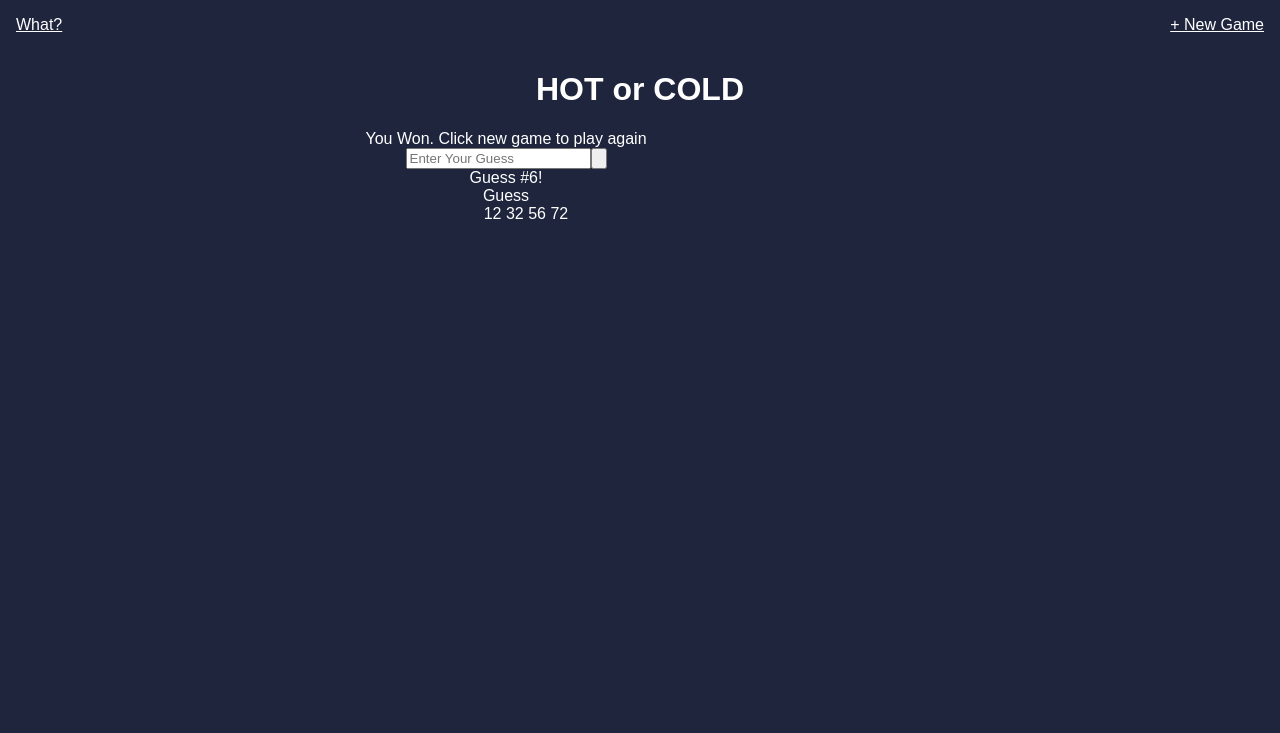
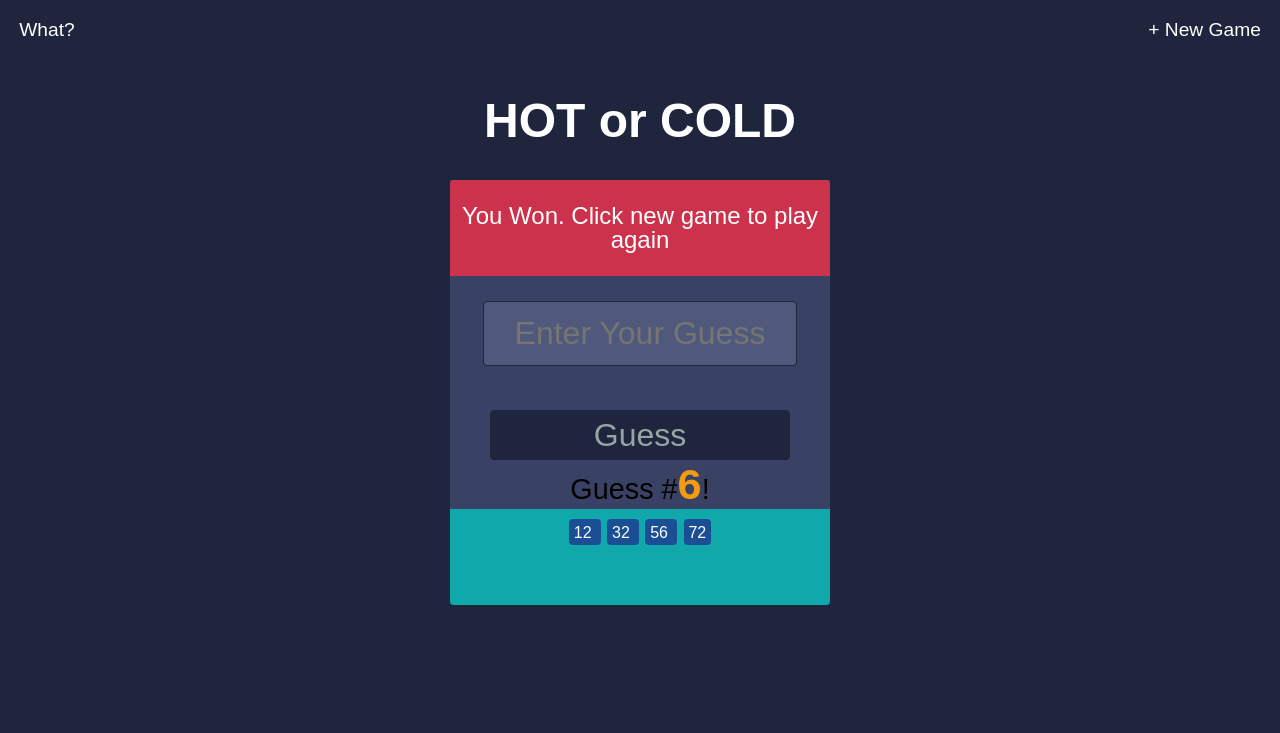
Before and after one commit to thinkful-ei20/tharaka-hot-or-cold, a React app: page / in a window 1280 px wide. Built offline with nearby package versions, Linux system fonts and the light colour scheme.

Commit message:
more fixes to css

```diff
--- a/src/components/game.css
+++ b/src/components/game.css
@@ -1,9 +1,20 @@
 .game {
     text-align: center;
-    width: 500px;
-    height: 600px;
-    /* background-color: red; */
+    width: 380px;
+    height: 380px;
+    background-color: #394264;
     color: #fff;
     position: relative;
-    left: 20%;
+    margin: auto;
 }
+
+.resultMessage {
+    background-color: #cc324b;
+    font-size: 1.5em;
+    font-weight: 400;
+    line-height: 1em;
+    border-top-left-radius: 4px;
+    border-top-right-radius: 4px;
+    padding: 1em 0.4em;
+    margin: 0 auto;
+}
--- a/src/components/game.js
+++ b/src/components/game.js
@@ -7,10 +7,12 @@ import './game.css'
 export default function Game() {
     return (
         <div className="game">
-            <span>You Won. Click new game to play again</span>
+            <div className="resultMessage">
+                <span>You Won. Click new game to play again</span>
+            </div>
+
             <Form />
             <Value count={6}/>
-            Guess
             <Guess />
         </div>
     )
--- /dev/null
+++ b/src/components/guessCount.css
@@ -0,0 +1,14 @@
+.numDef {
+    margin-top: 0.5em;
+    font-size: 1.8em;
+    padding-bottom: 0.5em;
+    color: #000;
+    display: inline;
+}
+
+.numVal {
+    color: #f39c12;
+    font-weight: 700;
+    font-size: 1.5em;
+    display:inline
+}
--- a/src/components/guessCount.js
+++ b/src/components/guessCount.js
@@ -1,9 +1,10 @@
 import React from 'react';
+import './guessCount.css'
 
 export default function Value (props){
 
     return (
-        <div className="numVal">Guess #{props.count}!</div>
+        <div className="numDef">Guess #<p className="numVal">{props.count}</p>!</div>
     )
 
 }
--- a/src/components/guessForm.css
+++ b/src/components/guessForm.css
@@ -1,3 +1,38 @@
-/* .formClass {
-    background-color: rgb(177, 32, 32);
-} */
+
+
+input.text {
+    text-align: center;
+    padding: 0.2em;
+    font-size: 2em;
+}
+
+
+input {
+    width: 300px;
+    height: 50px;
+    display: block;
+    padding: 0.8em 0;
+    margin: 0.8em auto 0;
+    background: #50597b;
+    color: #fff;
+    border: solid 1px #1f253d;
+    -webkit-border-radius: 4px;
+    -moz-border-radius: 4px;
+    border-radius: 4px;
+    text-align: center;
+    padding: 0.2em;
+    font-size: 2em;
+}
+
+
+.guessSubmit {
+    background: #1F253D;
+    color: #95a5a6;
+    font-size: 2em;
+    padding: 0.2em;
+    -webkit-transition: background 1s ease-in-out;
+    -moz-transition: background 1s ease-in-out;
+    -ms-transition: background 1s ease-in-out;
+    -o-transition: background 1s ease-in-out;
+    transition: background 1s ease-in-out;
+}
--- a/src/components/guessForm.js
+++ b/src/components/guessForm.js
@@ -4,9 +4,9 @@ import './guessForm.css'
 
 export default function Form (){
     return (
-        <form className="formClass" action="" method="post">
-            <input type="text" placeholder="Enter Your Guess"/>
-            <input type="submit" value=""/>
+        <form className="formClass" action="" method="">
+            <input type="text" placeholder="Enter Your Guess"/><br></br>
+            <input className="guessSubmit" type="submit" value="Guess"/>
         </form>
     )
 }
--- a/src/components/guessList.css
+++ b/src/components/guessList.css
@@ -1,8 +1,31 @@
-ul, li {
-    list-style-type: none;
-    display: inline;
+ul {
+    height: 80px;
+    margin: auto 0;
+    background: #11a8ab;
+    padding: 0.5em;
+    display: block;
+    line-height: 2em;
+    border-bottom-left-radius: 4px;
+    border-bottom-right-radius: 4px;
+    color: #fff;
+    overflow: auto;
+
 }
 
 li {
     /* background-color: blue */
+    display: inline;
+    background-color: #1a4e95;
+    padding: 0.3em;
+    -webkit-border-radius: 4px;
+    -moz-border-radius: 4px;
+    border-radius: 4px;
+    width: 95%;
+    margin: 0.2em;
+    color: #fff;
 }
+
+.guessNum {
+    height: 80px;
+    background-color: #11a8ab;
+}
--- a/src/components/guessList.js
+++ b/src/components/guessList.js
@@ -16,8 +16,10 @@ export default class Game extends React.Component {
 
 
     return (
+        <div className="guessNum">
+            <ul>{guessNum}</ul>
+        </div>
 
-        <ul>{guessNum}</ul>
     )
     }
 }
--- a/src/components/header.css
+++ b/src/components/header.css
@@ -1,4 +1,5 @@
 h1 {
     text-align: center;
     color: #fff;
+    font-size: 3em;
 }
--- a/src/components/nav.css
+++ b/src/components/nav.css
@@ -1,16 +1,19 @@
 .what {
     display: inline-block;
     color: #fff;
+    text-decoration: none;
 }
 
 .new {
     display: inline-block;
     float: right;
     color: #fff;
+    text-decoration: none;
 }
 
 .nav {
     position: relative;
     height: 10%;
     padding: 1em;
+    font-size: 1.2em;
 }
```
